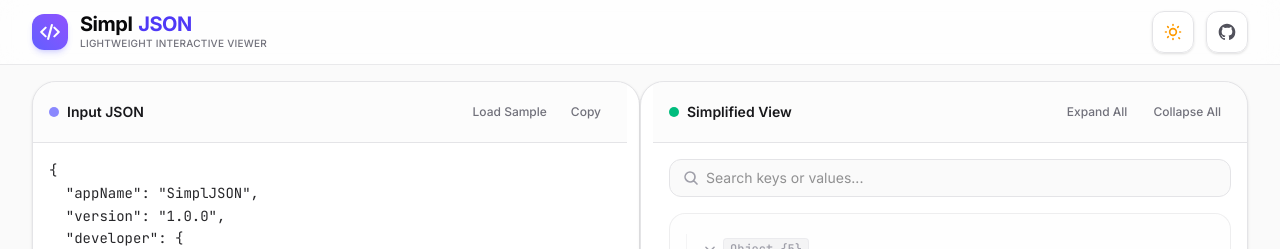
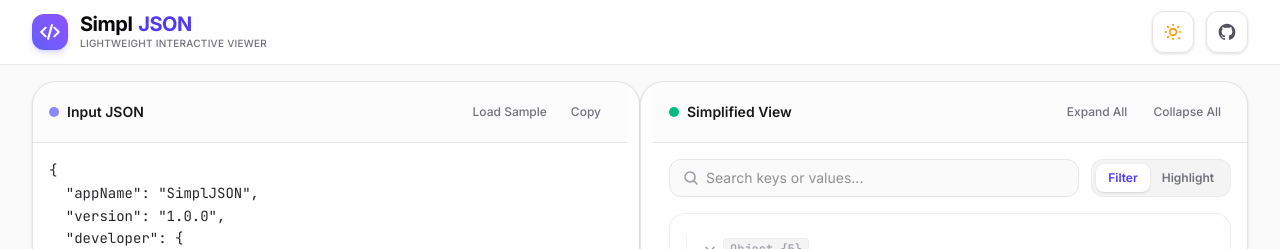
Before and after one commit to Manishgupta3239/json-parser, a React (Vite) app: page / in a window 1280 px wide. Shown: the top 249 px of the page. Built offline with nearby package versions, Linux system fonts and the light colour scheme.

Commit message:
add search feature

```diff
--- a/src/App.jsx
+++ b/src/App.jsx
@@ -67,6 +67,7 @@
   const [defaultExpanded, setDefaultExpanded] = useState(true);
   const [expandVersion, setExpandVersion] = useState(0);
   const [copiedSuccess, setCopiedSuccess] = useState(false);
+  const [searchMode, setSearchMode] = useState('filter'); // 'filter' or 'highlight'
 
   // Split-pane offset states
   const [splitWidth, setSplitWidth] = useState(() => {
@@ -398,8 +399,11 @@
             <div className="flex-1 p-4 flex flex-col gap-4 overflow-hidden min-h-0">
 
               {/* Filter Search Input */}
+              {/* Search Bar & Mode Switcher */}
               {parsedData && (
-                <div className="relative group/search">
+                <div className="flex items-center gap-3 flex-wrap sm:flex-nowrap">
+                  {/* Filter Search Input */}
+                  <div className="relative group/search flex-1 min-w-[200px]">
                     <input
                       type="text"
                       value={filterQuery}
@@ -425,6 +429,33 @@
                       </button>
                     )}
                   </div>
+
+                  {/* Search Mode Switcher */}
+                  <div className="flex bg-zinc-100 dark:bg-zinc-950 p-1 rounded-xl border border-zinc-200/50 dark:border-zinc-850/50 select-none">
+                    <button
+                      onClick={() => setSearchMode('filter')}
+                      className={`px-3 py-1.5 rounded-lg text-xs font-semibold cursor-pointer transition-all duration-200 ${
+                        searchMode === 'filter'
+                          ? 'bg-white dark:bg-zinc-900 text-indigo-600 dark:text-indigo-400 shadow-sm'
+                          : 'text-zinc-500 dark:text-zinc-400 hover:text-zinc-850 dark:hover:text-zinc-200'
+                      }`}
+                      title="Hide non-matching nodes (Filter View)"
+                    >
+                      Filter
+                    </button>
+                    <button
+                      onClick={() => setSearchMode('highlight')}
+                      className={`px-3 py-1.5 rounded-lg text-xs font-semibold cursor-pointer transition-all duration-200 ${
+                        searchMode === 'highlight'
+                          ? 'bg-white dark:bg-zinc-900 text-indigo-600 dark:text-indigo-400 shadow-sm'
+                          : 'text-zinc-500 dark:text-zinc-400 hover:text-zinc-850 dark:hover:text-zinc-200'
+                      }`}
+                      title="Keep entire tree visible, just highlight matches (Highlight View)"
+                    >
+                      Highlight
+                    </button>
+                  </div>
+                </div>
               )}
 
               {/* Viewer Wrapper */}
@@ -434,6 +465,7 @@
                   filterQuery={filterQuery}
                   defaultExpanded={defaultExpanded}
                   expandVersion={expandVersion}
+                  searchMode={searchMode}
                 />
               </div>
             </div>
--- a/src/components/JsonTreeViewer.jsx
+++ b/src/components/JsonTreeViewer.jsx
@@ -56,7 +56,7 @@
   }).join('');
 }
 
-function JsonTreeNode({ name, value, path, filterQuery, defaultExpanded, expandVersion }) {
+function JsonTreeNode({ name, value, path, filterQuery, defaultExpanded, expandVersion, searchMode = 'filter' }) {
   const [isExpanded, setIsExpanded] = useState(defaultExpanded);
   const [copied, setCopied] = useState(false);
   const [copiedPath, setCopiedPath] = useState(false);
@@ -77,8 +77,8 @@
     return hasSearchMatch(value, name, filterQuery);
   }, [value, name, filterQuery]);
 
-  // If search is active and this node does not match, don't render it
-  if (filterQuery && !matches) {
+  // If search is active and this node does not match in filter mode, don't render it
+  if (filterQuery && searchMode === 'filter' && !matches) {
     return null;
   }
 
@@ -186,6 +186,7 @@
                     filterQuery={filterQuery}
                     defaultExpanded={defaultExpanded}
                     expandVersion={expandVersion}
+                    searchMode={searchMode}
                   />
                 ))
               : Object.entries(value).map(([key, val]) => (
@@ -197,6 +198,7 @@
                     filterQuery={filterQuery}
                     defaultExpanded={defaultExpanded}
                     expandVersion={expandVersion}
+                    searchMode={searchMode}
                   />
                 ))}
           </div>
@@ -262,7 +264,7 @@
   );
 }
 
-export default function JsonTreeViewer({ data, filterQuery, defaultExpanded, expandVersion }) {
+export default function JsonTreeViewer({ data, filterQuery, defaultExpanded, expandVersion, searchMode = 'filter' }) {
   // Memoize search check at root to show empty status if query matches nothing
   const matchesSearch = useMemo(() => {
     if (!filterQuery) return true;
@@ -277,7 +279,7 @@
     );
   }
 
-  if (filterQuery && !matchesSearch) {
+  if (filterQuery && searchMode === 'filter' && !matchesSearch) {
     return (
       <div className="flex flex-col items-center justify-center py-12 px-4 border border-zinc-200 dark:border-zinc-800 rounded-2xl bg-zinc-50/50 dark:bg-zinc-900/20">
         <svg className="w-8 h-8 text-zinc-300 dark:text-zinc-700 mb-2" fill="none" stroke="currentColor" strokeWidth="1.5" viewBox="0 0 24 24">
@@ -297,6 +299,7 @@
         filterQuery={filterQuery}
         defaultExpanded={defaultExpanded}
         expandVersion={expandVersion}
+        searchMode={searchMode}
       />
     </div>
   );
--- a/src/index.css
+++ b/src/index.css
@@ -1,4 +1,6 @@
 @import "tailwindcss";
+
+@custom-variant dark (&:where(.dark, .dark *));
 
 @theme {
   --font-sans: 'Inter', system-ui, -apple-system, sans-serif;
```
Lines whose indentation alone changed are shown as unchanged.
